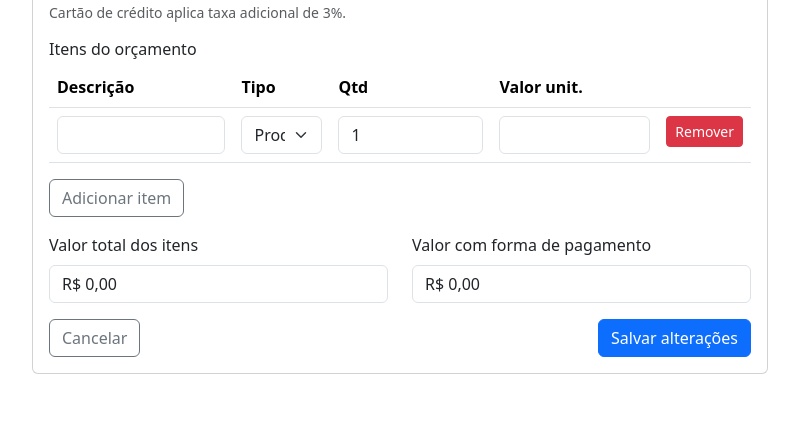
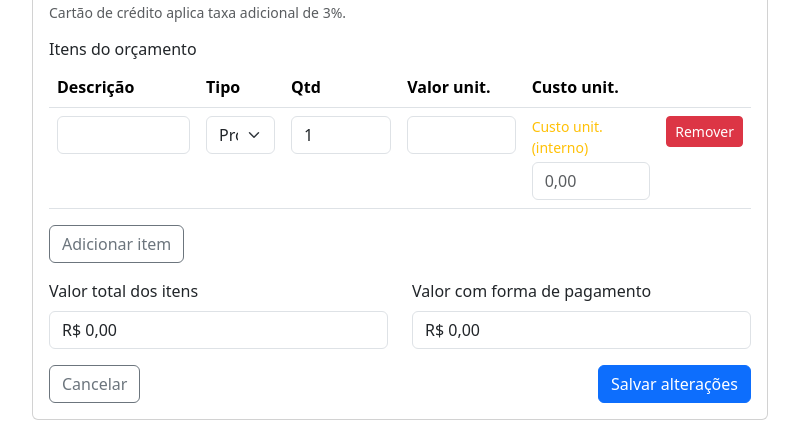
Before and after one commit to Franciney2519/Projeto_oficina, a Flask app: template templates/editar_orcamento.html in a window 1280 px wide. Shown: the part 533-969 px from the top of the page, without its empty margins (50-849 px from the left). Before the commit the page ends 907 px from the top, so only its background shows below. Run offline with Flask 3, Linux system fonts and the light colour scheme; the template is opened without the code that fills it, so the values that code supplies are empty; the visitor is signed in with stand-in values (Sample User, id 1); parts of the project's set-up code (start-up, migrations or seed data) failed here and were passed over; some libraries are stand-ins or nearby versions.

Commit message:
feat(orcamentos): adicionar custo de compra de peças por item
- Campo "Custo de compra unit." aparece automaticamente ao selecionar tipo Produto
- Custo é interno: não aparece no PDF nem no WhatsApp do cliente
- Ao efetivar o orçamento como Concluído, o sistema lança automaticamente
  uma Saída no financeiro com o custo total das peças
- Corrige parser de valor dos itens para aceitar formato pt-BR (ex: 1.234,56)

Co-Authored-By: Claude Sonnet 4.6 <noreply@anthropic.com>

```diff
--- a/app.py
+++ b/app.py
@@ -1271,9 +1271,10 @@ def _build_budget_items_from_form(form) -> List[dict]:
     tipos = form.getlist("item_tipo[]")
     quantidades = form.getlist("item_quantidade[]")
     valores = form.getlist("item_valor[]")
+    custos = form.getlist("item_custo[]")
 
     items = []
-    for desc, tipo, qtd, val in zip(descricoes, tipos, quantidades, valores):
+    for i, (desc, tipo, qtd, val) in enumerate(zip(descricoes, tipos, quantidades, valores)):
         if not desc:
             continue
         try:
@@ -1281,9 +1282,13 @@ def _build_budget_items_from_form(form) -> List[dict]:
         except (TypeError, ValueError):
             quantidade = 1.0
         try:
-            valor_unitario = float(val or 0)
+            valor_unitario = _parse_brl_number(val or "0")
         except (TypeError, ValueError):
             valor_unitario = 0.0
+        try:
+            custo_unitario = _parse_brl_number(custos[i]) if i < len(custos) and custos[i].strip() else 0.0
+        except (TypeError, ValueError):
+            custo_unitario = 0.0
         items.append(
             {
                 "descricao": desc.strip(),
@@ -1291,6 +1296,8 @@ def _build_budget_items_from_form(form) -> List[dict]:
                 "quantidade": quantidade,
                 "valor_unitario": valor_unitario,
                 "subtotal": quantidade * valor_unitario,
+                "custo_unitario": custo_unitario,
+                "custo_total": quantidade * custo_unitario,
             }
         )
     return items
@@ -2185,6 +2192,36 @@ def efetivar_orcamento(budget_id: int):
         else:
             app.logger.warning("Lançamento financeiro já existente para orçamento %s; inserção duplicada evitada.", budget_id)
 
+        # Lança custo de peças (Saída) automaticamente para itens do tipo Produto com custo informado
+        custo_total_pecas = sum(
+            item.get("custo_total", 0.0)
+            for item in items
+            if item.get("tipo") == "Produto" and item.get("custo_total", 0.0) > 0
+        )
+        if custo_total_pecas > 0:
+            budget_has_cost_entry = False
+            if not existing_financial_df.empty:
+                normalized_types = existing_financial_df["tipo_lancamento"].fillna("").astype(str).apply(_normalize_status)
+                related_budget = pd.to_numeric(existing_financial_df.get("relacionado_orcamento_id"), errors="coerce")
+                desc_col = existing_financial_df["descricao"].fillna("").astype(str)
+                budget_has_cost_entry = (
+                    (normalized_types == "saida") &
+                    (related_budget == budget_id) &
+                    desc_col.str.startswith("Custo de peças")
+                ).any()
+            if not budget_has_cost_entry:
+                dal.add_financial_entry(
+                    {
+                        "data": data_status.strftime("%Y-%m-%d"),
+                        "tipo_lancamento": "Saída",
+                        "categoria": "Materiais e peças - Componentes automotivos",
+                        "descricao": f"Custo de peças - Orçamento #{budget_id}",
+                        "valor": round(custo_total_pecas, 2),
+                        "relacionado_orcamento_id": budget_id,
+                        "relacionado_servico_id": None,
+                    }
+                )
+
         pagamento_texto_whatsapp = _generate_payment_whatsapp_text(
             client.get("nome", "cliente"), budget_id, valor_final, data_status
         )
--- a/templates/editar_orcamento.html
+++ b/templates/editar_orcamento.html
@@ -66,7 +66,7 @@
           <h6>Itens do orçamento</h6>
           <table class="table" id="tabelaItens">
             <thead>
-              <tr><th>Descrição</th><th>Tipo</th><th>Qtd</th><th>Valor unit.</th><th></th></tr>
+              <tr><th>Descrição</th><th>Tipo</th><th>Qtd</th><th>Valor unit.</th><th>Custo unit.</th><th></th></tr>
             </thead>
             <tbody></tbody>
           </table>
@@ -204,9 +204,23 @@ function criarLinha(item = {}) {
     </td>
     <td><input type="number" step="0.01" name="item_quantidade[]" class="form-control" value="${item.quantidade || 1}"></td>
     <td><input type="text" inputmode="numeric" name="item_valor[]" class="form-control inp-valor" autocomplete="off" value="${valorParaString(item.valor_unitario)}"></td>
+    <td>
+      <div class="bloco-custo" style="display:none">
+        <label class="form-label small text-warning mb-1">Custo unit. (interno)</label>
+        <input type="text" inputmode="numeric" name="item_custo[]" class="form-control inp-custo" autocomplete="off" value="${valorParaString(item.custo_unitario)}" placeholder="0,00">
+      </div>
+    </td>
     <td><button type="button" class="btn btn-sm btn-danger">Remover</button></td>`;
+  const tipoSelect = tr.querySelector("select[name='item_tipo[]']");
+  const blocoCusto = tr.querySelector('.bloco-custo');
+  function toggleCusto() {
+    blocoCusto.style.display = tipoSelect.value === 'Produto' ? '' : 'none';
+  }
+  tipoSelect.addEventListener('change', toggleCusto);
+  toggleCusto();
   tr.querySelectorAll('input').forEach(input => input.addEventListener('input', atualizarTotal));
   aplicarMascaraValor(tr.querySelector('.inp-valor'));
+  aplicarMascaraValor(tr.querySelector('.inp-custo'));
   tr.querySelector('button').addEventListener('click', () => { tr.remove(); atualizarTotal(); });
   tabela.appendChild(tr);
 }
```
Also changed, not shown: templates/novo_orcamento.html (+13 -0 lines).
